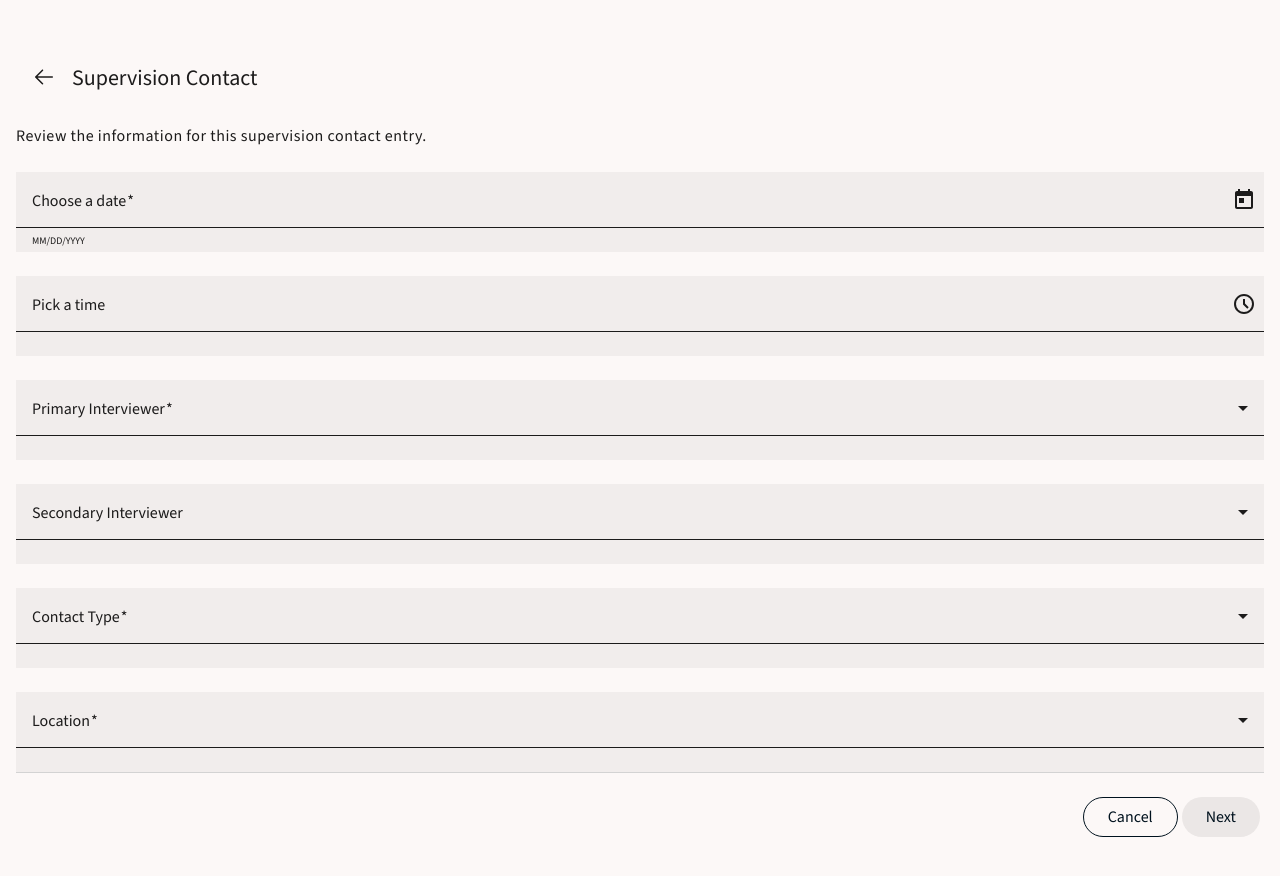
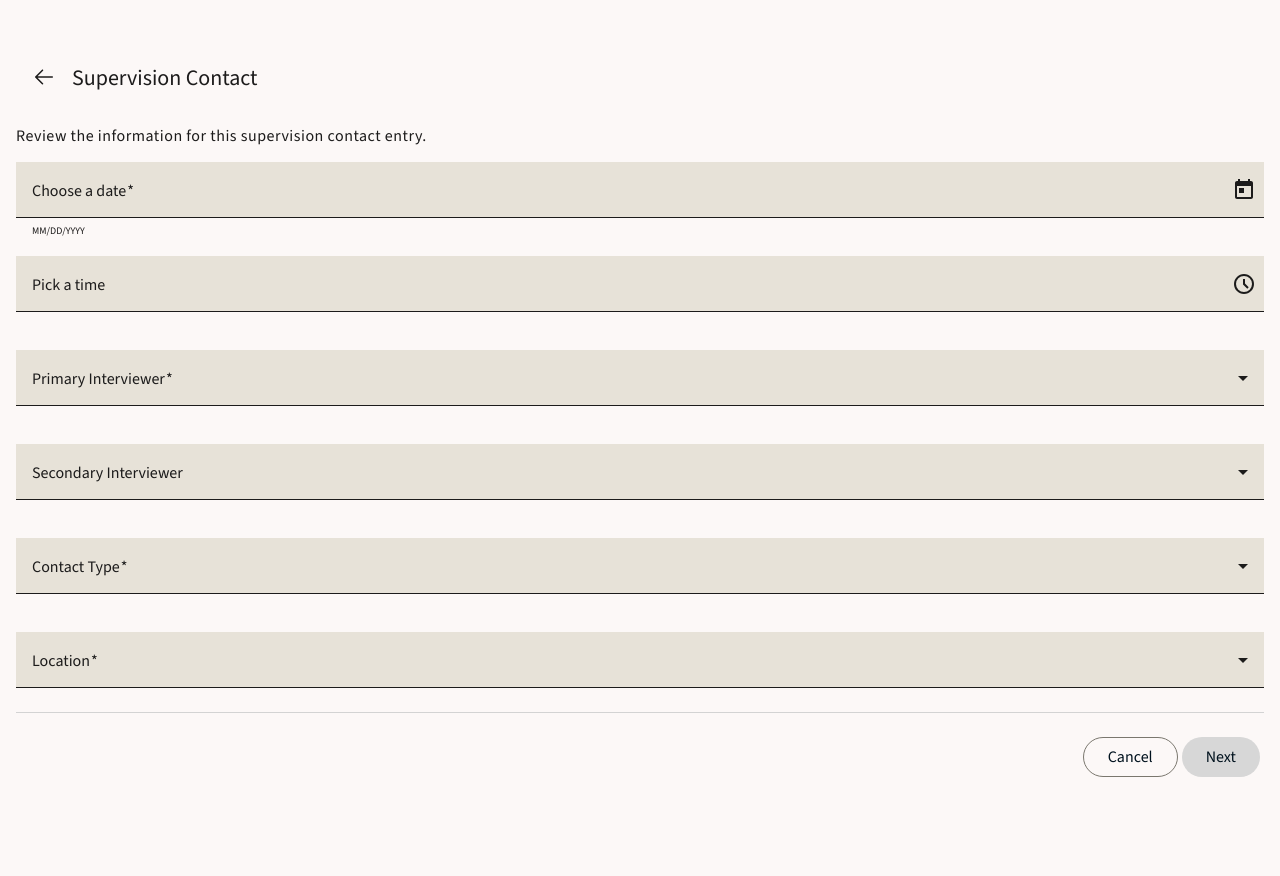
Before and after one commit to ut-udc/ut-udc-apnp-field_contact, an Angular app: page /contact-form/1 in a window 1280 px wide. After the commit the page ends 852 px from the top, so only its background shows below. Built offline with nearby package versions, Linux system fonts and the light colour scheme.

Commit message:
Commentary buttons done and bottom slider

```diff
--- a/src/app/app.scss
+++ b/src/app/app.scss
@@ -1,4 +1,4 @@
-@use './css/light.scss';
+@use "./css/light.scss";
 
 .header-icon {
   padding: 0;
@@ -17,14 +17,13 @@
   flex: 1 1 auto;
 }
 
-
 .primary-container {
   background-color: var(--md-sys-color-primary);
   font-family: "Merriweather";
   color: var(--md-sys-color-on-primary);
   padding: 0.8rem;
-    width:58px;
-    height:58px;
+  width: 58px;
+  height: 58px;
   border-radius: 50%;
   margin: 0.5rem;
   font-size: 1.5rem;
@@ -48,7 +47,6 @@ body {
   margin: 0;
 }
 
-
 .flex-item {
   display: flex;
   height: 48px;
@@ -57,7 +55,6 @@ body {
   align-items: center;
   align-self: stretch;
 }
-
 
 hr {
   display: flex;
@@ -191,7 +188,7 @@ hr {
 
   /* UDC-styles/headline/small */
   font-size: 24px;
-    font-family: 'Merriweather', serif;
+  font-family: "Merriweather", serif;
   font-style: normal;
   font-weight: 400;
   line-height: 32px;
@@ -217,7 +214,8 @@ hr {
   height: 81px;
   border-radius: 8px;
   flex-shrink: 0;
-    background: url(../assets/images/placeholder-image.png) lightgray 50% / cover no-repeat;
+  background: url(../assets/images/placeholder-image.png) lightgray 50% / cover
+    no-repeat;
 }
 
 .title_large {
@@ -254,7 +252,8 @@ hr {
   height: 81px;
   border-radius: 8px;
   flex-shrink: 0;
-    background: url(../assets/images/placeholder-image.png) lightgray 50% / cover no-repeat;
+  background: url(../assets/images/placeholder-image.png) lightgray 50% / cover
+    no-repeat;
 }
 
 .label_medium {
@@ -310,7 +309,7 @@ hr {
 }
 
 .body_medium {
-    color: var(--UDC-styles-sys-light-on-surface-variant, #49473F);
+  color: var(--UDC-styles-sys-light-on-surface-variant, #49473f);
 
   /* UDC-styles/body/medium */
   font-family: "Source Sans 3";
@@ -371,21 +370,16 @@ hr {
 }
 
 .contact_form_input_field {
-    display: flex;
-    flex-direction: column;
   align-items: flex-start;
-    margin-top: 24px;
-    flex: 1 0 0;
+  margin-top: 14px;
   width: 100%;
-    background-color: #F1EDEC;
-    /* align-self: stretch; */
 }
 
 .mat-calendar {
-    background: var(--Schemes-Surface-Container-High, #EBE7E6);
+  background: var(--Schemes-Surface-Container-High, #ebe7e6);
 }
 .mat-timepicker-panel {
-    background: var(--Schemes-Surface-Container-High, #EBE7E6);
+  background: var(--Schemes-Surface-Container-High, #ebe7e6);
 }
 
 section {
--- a/src/app/components/commentary-form/commentary-form.scss
+++ b/src/app/components/commentary-form/commentary-form.scss
@@ -46,8 +46,7 @@ background: var(--md-sys-color-surface-container-low);
   flex: 1 0 0;
   align-self: stretch;
 }
-.active-class {
-  color: var(--UDC-styles-sys-light-on-secondary-container, #3e4a54);
+.mat-button-toggle-checked {
   text-align: center;
 
   /* UDC-styles/label/large */
@@ -59,7 +58,7 @@ background: var(--md-sys-color-surface-container-low);
   /* 142.857% */
   letter-spacing: 0.1px;
   border-radius: 8px;
-  background: var(--UDC-styles-sys-light-secondary-container, #d9e5f1);
+  background-color: var(--UDC-styles-sys-light-secondary-container, #d9e5f1) !important;
 }
 .disabled-class {
   color: var(--UDC-styles-sys-light-on-surface-variant, #49473f);
@@ -126,3 +125,11 @@ background: var(--md-sys-color-surface-container-low);
   flex-direction: row;
   align-items: center;
 }
+.mat-mdc-button:has(.material-icons,mat-icon,[matButtonIcon]) {
+  display: block;
+  gap: 8px;
+  flex-shrink: 0;
+  padding-left: 16px;
+  padding-right: 16px;
+  margin-right: 16px;
+}
--- a/src/app/components/commentary-form/commentary-form.ts
+++ b/src/app/components/commentary-form/commentary-form.ts
@@ -27,6 +27,7 @@ import {
   MatBottomSheetRef,
 } from '@angular/material/bottom-sheet';
 import { MatListModule } from '@angular/material/list';
+import { MatButtonToggleModule } from '@angular/material/button-toggle';
 
 @Component({
   selector: 'app-commentary-form',
@@ -46,6 +47,7 @@ import { MatListModule } from '@angular/material/list';
     NgIf,
     CommonModule,
     MatFormFieldModule,
+    MatButtonToggleModule,
   ],
   templateUrl: './commentary-form.html',
   styleUrl: './commentary-form.scss',
@@ -56,6 +58,7 @@ export class CommentaryForm implements OnInit {
   contactData: ContactData = inject(ContactData);
   ofndrNum: number = 0;
   contactId: number = 0;
+  errorClass:string = '';
 
   private _bottomSheet = inject(MatBottomSheet);
 
@@ -122,8 +125,9 @@ export class CommentaryForm implements OnInit {
   offender?: Offender;
 
   commentaryForm: FormGroup = new FormGroup({
+    wasContactSuccessful: new FormControl<number | null>(null),
     commentary: new FormControl<string | null>(null),
-    commentary1: new FormControl<string | null>(null),
+    // commentary1: new FormControl<string | null>(null),
   });
 
   async onSubmit() {
@@ -143,6 +147,7 @@ export class CommentaryForm implements OnInit {
         this.contactData.updateContact(contact);
       });
     }
+    window.location.href = '/offender-detail/' + this.ofndrNum;
   }
 
   async ngOnInit() {
@@ -190,14 +195,14 @@ export class CommentaryForm implements OnInit {
 
   madeContact() {
     this.currentContact.subscribe((contact) => {
-      contact.wasContactSuccessful = true;
+      contact.wasContactSuccessful = 1;
       this.contactData.updateContact(contact);
     });
   }
 
   attemptedContact() {
     this.currentContact.subscribe((contact) => {
-      contact.wasContactSuccessful = false;
+      contact.wasContactSuccessful = 0;
       this.contactData.updateContact(contact);
     });
   }
--- a/src/app/components/contact-form/contact-form.ts
+++ b/src/app/components/contact-form/contact-form.ts
@@ -87,7 +87,7 @@ export class ContactForm implements OnInit {
     commentary: '',
     formCompleted: false,
     firstPageCompleted: false,
-    wasContactSuccessful: false,
+    wasContactSuccessful: 2,
     contactSyncedWithDatabase: false,
   };
 
@@ -154,7 +154,7 @@ export class ContactForm implements OnInit {
         commentary: '',
         formCompleted: false,
         firstPageCompleted: this.currentContact.firstPageCompleted,
-        wasContactSuccessful: false,
+        wasContactSuccessful: 2,
         contactSyncedWithDatabase: false,
       };
 
@@ -178,7 +178,7 @@ export class ContactForm implements OnInit {
         commentary: '',
         formCompleted: false,
         firstPageCompleted: this.currentContact.firstPageCompleted,
-        wasContactSuccessful: false,
+        wasContactSuccessful: 2,
         contactSyncedWithDatabase: false,
       };
       this.contactData.updateContact(this.currentContact);
--- a/src/app/model/Contact.ts
+++ b/src/app/model/Contact.ts
@@ -11,6 +11,6 @@ export interface Contact {
   commentary: string;
   formCompleted: boolean;
   firstPageCompleted: boolean;
-  wasContactSuccessful: boolean;
+  wasContactSuccessful: number;
   contactSyncedWithDatabase: boolean;
 }
--- a/src/styles.scss
+++ b/src/styles.scss
@@ -1,34 +1,58 @@
 // Custom Theming for Angular Material
 // For more information: https://material.angular.dev/guide/theming
-@use '@angular/material' as mat;
-@use './app/css/light.scss';
-@use './app/app.scss';
-@use './scss_theme-colors.scss';
+@use "@angular/material" as mat;
+@use "./app/css/light.scss";
+@use "./app/app.scss";
+@use "./scss_theme-colors.scss";
 :root {
-  --mat-timepicker-container-background-color: #EBE7E6;
-  --mat-select-panel-background-color: #EBE7E6;
+  --mat-timepicker-container-background-color: #ebe7e6;
+  --mat-select-panel-background-color: #ebe7e6;
+  --mat-sys-outline: var(--md-sys-color-outline);
+  --mat-button-toggle-divider-color: #fcf8f7;
+
   --mat-button-filled-container-color: #030303;
   --mat-button-filled-label-text-color: #fff;
+  --mat-button-filled-container-shape: 100px;
+  --mat-button-filled-disabled-container-color: #d7d7d7;
+  --mat-button-filled-disabled-label-text-color: var(--md-sys-color-primary);
+  --mat-button-filled-label-text-size: 16px;
+
+  --mat-button-outlined-label-text-size: 16px;
+  --mat-button-outlined-container-shape: 100px;
+
+  --mat-mdc-button-persistent-ripple: false;
+
   --mat-sys-on-primary: var(--md-sys-color-on-primary);
   --mat-sys-primary: var(--md-sys-color-primary);
-  --mat-button-outlined-container-shape: 100px;
-  --mat-button-filled-container-shape: 100px;
-  --mat-button-filled-disabled-container-color: #EBE7E6;
-  --mat-button-filled-disabled-label-text-color: var(--md-sys-color-primary);
   --mat-fab-extended-container-elevation-shadow: 32px;
-  --mat-button-outlined-label-text-size: 16px;
-  --mat-button-filled-label-text-size: 16px;
   --mat-sys-title-large-font: "Merriweather";
+  --mat-form-field-container-text-font: "Source Sans 3";
   --mat-sys-title-large-size: 24px;
   --mat-toolbar-standard-height: 56px;
-  --mat-bottom-sheet-container-background-color: var(--md-sys-color-surface-variant);
+  --mat-bottom-sheet-container-background-color: var(
+    --md-sys-color-surface-variant
+  );
   --mat-bottom-sheet-container-shape: 30px;
+  --mat-sys-surface-variant: var(--mat-bottom-sheet-container-background-color);
+
+  --UDC-styles-sys-light-on-secondary-container: #3e4a54;
 }
 
 // --mat-sys-on-surface: var(--md-sys-color-secondary);
 // @include mat.fab-overrides((container-color: orange,
 //       container-elevation-shadow: red,
 //     ));
+@include mat.button-overrides(
+  (
+    filled-container-color: var(--mat-button-filled-container-color),
+    filled-label-text-color: var(--mat-button-filled-label-text-color),
+    filled-container-shape: var(--mat-button-filled-container-shape),
+    filled-disabled-container-color:
+      var(--mat-button-filled-disabled-container-color),
+    outlined-label-text-size: var(--mat-button-outlined-label-text-size),
+    outlined-container-shape: var(--mat-button-outlined-container-shape),
+  )
+);
 
 .mat-icon {
   -webkit-user-select: none;
@@ -43,10 +67,38 @@
   justify-content: center;
 }
 
-  @include mat.form-field-overrides((
-    disabled-input-text-placeholder-color: var(--UDC-styles-sys-light-on-surface-variant),
+mat-button-toggle-group {
+  //   margin: 12px 12px 12px 12px;
+  border-width: 0px;
+  border-color: var(--UDC-styles-sys-light-surface, #fcf8f7);
+  justify-content: flex-start;
+  width: 100%;
+}
+
+.toggle-group-error {
+  border-width: 1px !important;
+  border-color: red !important;
+  border-radius: 8px !important;
+}
+
+mat-button-toggle {
+  border-width: 1px;
+  border-style: solid;
+  border-left: solid 1px var(--md-sys-color-outline) !important;
+  border-color: var(--md-sys-color-outline);
+  border-radius: 8px;
+  padding-left: 16px;
+  padding-right: 16px;
+  margin-right: 16px;
+}
+
+@include mat.form-field-overrides(
+  (
+    disabled-input-text-placeholder-color:
+      var(--UDC-styles-sys-light-on-surface-variant),
     disabled-leading-icon-color: var(--UDC-styles-sys-light-on-surface-variant),
-  ));
+  )
+);
 
 .mdc-text-field--invalid {
   color: red;
@@ -68,13 +120,17 @@
 //   ));
 // }/* You can add global styles to this file, and also import other style files */
 
-html, body {
+html,
+body {
   height: 100%;
   width: 100%;
   background-color: var(--md-sys-color-surface);
   color: var(--md-sys-color-on-surface);
 }
-body { margin: 0; font-family: "Source Sans 3", "Helvetica Neue", sans-serif; }
+body {
+  margin: 0;
+  font-family: "Source Sans 3", "Helvetica Neue", sans-serif;
+}
 textarea {
   width: 100%;
   min-height: 50px;
```
Also changed, not shown: src/app/components/commentary-form/commentary-form.html (+30 -29 lines). Lines whose indentation alone changed are shown as unchanged.
